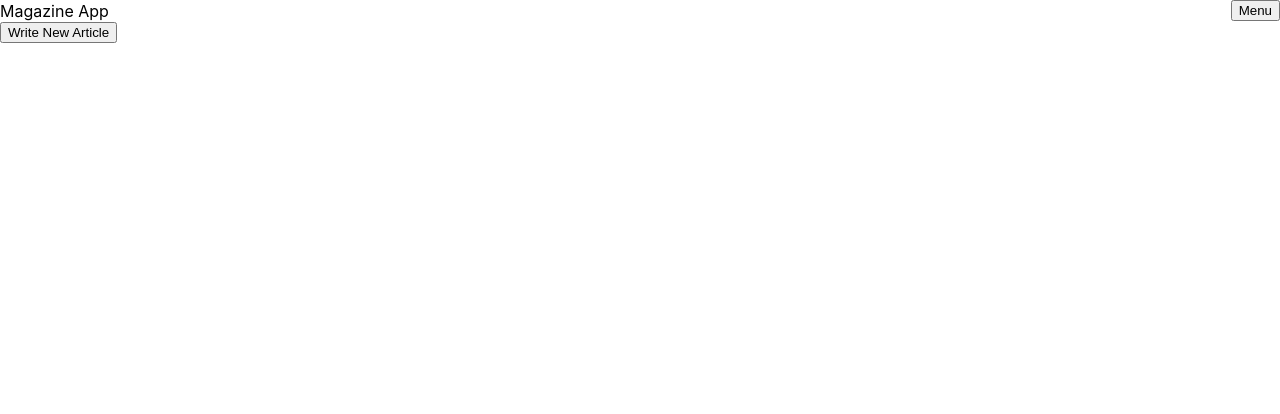
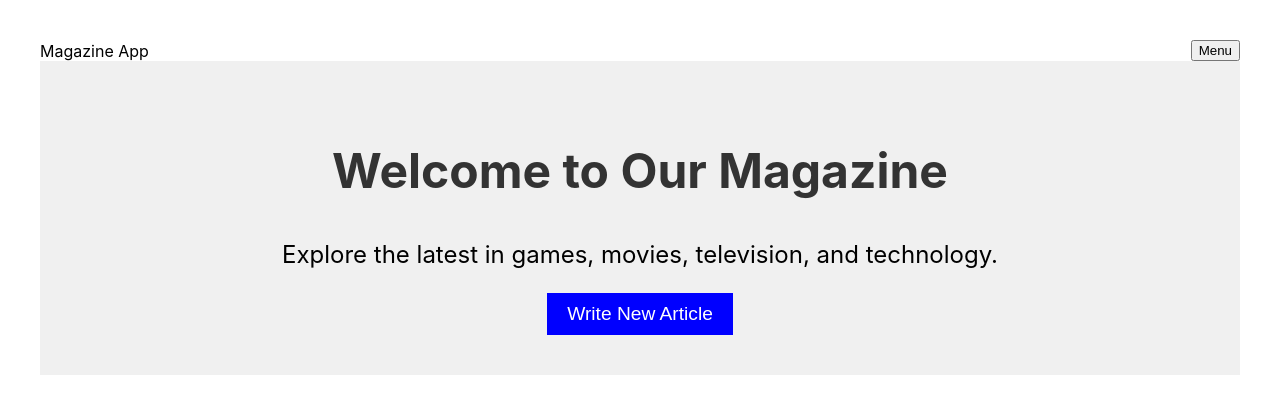
Before and after one commit to Abana55/DigitaMag-client, a React (Create React App) app: page / in a window 1280 px wide. Shown: the top 414 px of the page. Built offline with nearby package versions, Linux system fonts and the light colour scheme.

Commit message:
added new styles to the home page

```diff
--- a/src/pages/Home/Home.js
+++ b/src/pages/Home/Home.js
@@ -8,11 +8,23 @@ const Home = () => {
     const navigate = useNavigate();
 
     const handleWriteArticle = () => {
-        navigate('/write-article'); // This should be the route for the article submission form
+        navigate('/write-article'); // This is the route for the article submission form
     };
     return (
-        <div>
-            <button onClick={handleWriteArticle}>Write New Article</button>
+        <div className="home">
+            <section className="home__hero">
+                <h1>Welcome to Our Magazine</h1>
+                <p>Explore the latest in games, movies, television, and technology.</p>
+                <button onClick={handleWriteArticle} className="home__button--write">Write New Article</button>
+            </section>
+
+            <section className="home__featured-articles">
+                {/* Display featured articles here */}
+            </section>
+
+            <section className="home__categories">
+                {/* Category selection here */}
+            </section>
         </div>
     );
 };
--- a/src/pages/Home/Home.scss
+++ b/src/pages/Home/Home.scss
@@ -0,0 +1,38 @@
+.home {
+    .home__hero {
+        text-align: center;
+        padding: 40px;
+        background: #f0f0f0;
+
+        h1 {
+            font-size: 3em;
+            color: #333;
+        }
+
+        p {
+            font-size: 1.5em;
+        }
+
+        .home__button--write {
+            padding: 10px 20px;
+            background-color: blue;
+            color: white;
+            border: none;
+            border-radius: 0;
+            font-size: 1.2em;
+            cursor: pointer;
+
+            &:hover {
+                background-color: darkblue;
+            }
+        }
+    }
+
+    // .home__featured-articles {
+    //     // Styles for featured articles
+    // }
+
+    // .home__categories {
+    //     // Styles for categories section
+    // }
+}
--- a/src/pages/WriteArticle/WriteArticle.scss
+++ b/src/pages/WriteArticle/WriteArticle.scss
@@ -0,0 +1,61 @@
+.article-form {
+    background: white;
+    padding: 30px;
+    border-radius: 0; // Bauhaus prefers sharp corners
+    display: grid;
+    grid-template-columns: 1fr;
+    gap: 20px;
+    max-width: 600px;
+    margin: 20px auto;
+    border: solid 1px black;
+
+    &__input, &__textarea {
+        border: solid 1px black;
+        outline: none;
+        border-radius: 0; // Sharp corners for inputs
+        padding: 10px;
+        font-size: 1rem;
+        background: none;
+        color: black;
+    }
+
+    &__textarea--content {
+        height: 200px;
+    }
+
+    &__label--file {
+        display: block;
+        cursor: pointer;
+        text-align: center;
+        border-radius: 0;
+        padding: 10px;
+        background: none;
+        border: solid 1px black;
+    }
+
+    &__input--file {
+        display: none;
+    }
+
+    &__button--submit {
+        border: solid 1px black;
+        outline: none;
+        border-radius: 0;
+        padding: 15px;
+        background: red; // Use a bold primary color
+        color: white;
+        cursor: pointer;
+        transition: background-color 0.3s ease;
+        font-size: 1rem;
+
+        &:hover {
+            background: darkred;
+        }
+    }
+}
+
+
+body {
+    background: white;
+    padding: 40px;
+}
```
